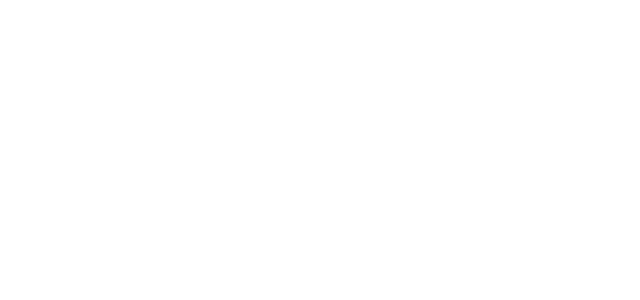
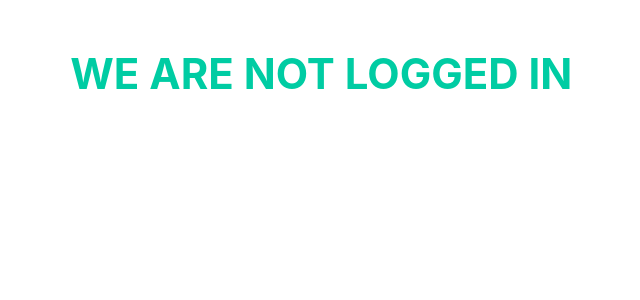
Before and after one commit to CevinThomas/alliance, a React app in the folder frontend/: page / in a window 1280 px wide. Shown: the top 300 px of the page, without its empty margins (475-1115 px from the left). Built offline with nearby package versions, Linux system fonts and the light colour scheme.

Commit message:
We are logged in showing properly

```diff
--- a/frontend/src/components/nav/nav.js
+++ b/frontend/src/components/nav/nav.js
@@ -2,6 +2,7 @@ import React, {useEffect} from "react";
 import {connect} from "react-redux";
 import {Link} from "react-router-dom";
 import LOGGED_IN from "../../constants/token";
+import Heading from "../textElements/heading";
 
 const mapStateToProps = state => {
     return { isOnline: state.userIsOnline };
@@ -18,6 +19,19 @@ const Navbar = ( props ) => {
     }, [] );
 
 
+    //TODO: This flickers, will need to be changed the way we check the state. We always get false first render
+    let isOnlineElement;
+    if ( props.isOnline === true ) {
+        isOnlineElement = (
+            <Heading title={"WE ARE LOGGED IN"}/>
+        );
+    } else {
+        isOnlineElement = (
+            <Heading title={"WE ARE NOT LOGGED IN"}/>
+        );
+    }
+
+
     return (
         <div className={"navbar"}>
             <li className={"link-item"}>
@@ -29,6 +43,9 @@ const Navbar = ( props ) => {
             <li className={"link-item"}>
                 <Link to={"/logout"}>Logout</Link>
             </li>
+            <li className={"link-item"}>
+                {isOnlineElement}
+            </li>
         </div>
     );
 };
```
